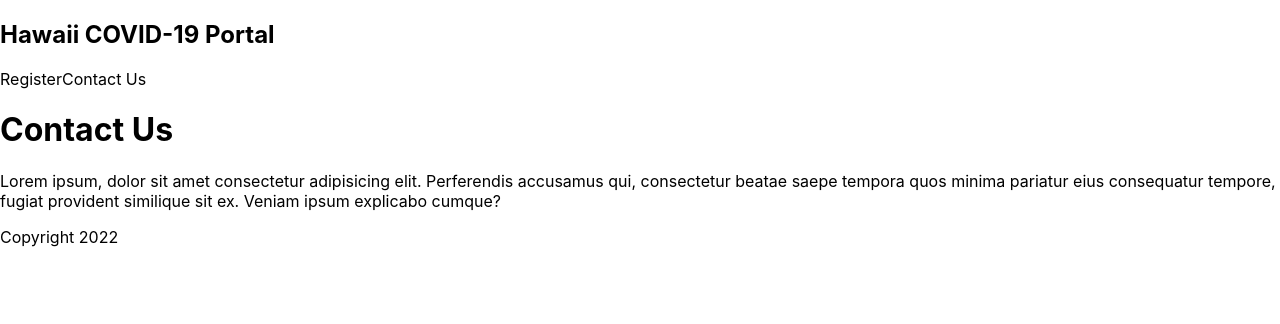
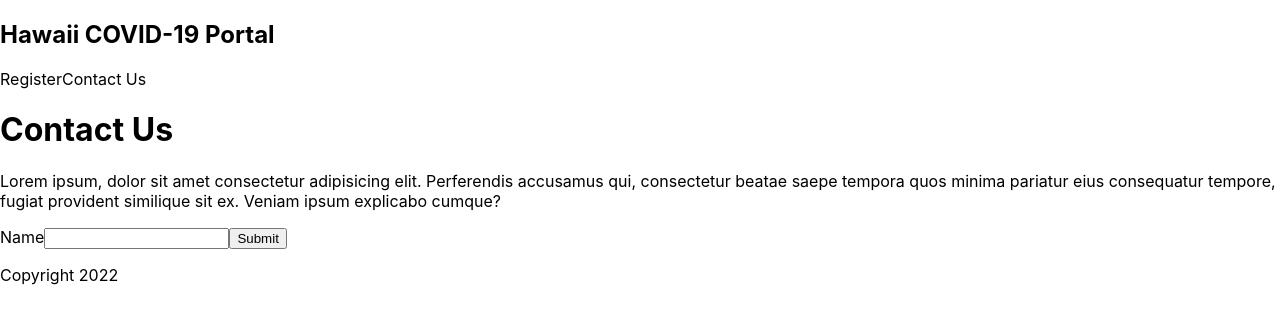
Before and after one commit to marissao/hawaii-covid19-aid-portal, a Next.js app: page /contact-us in a window 1280 px wide. Shown: the top 324 px of the page. Built offline with nearby package versions, Linux system fonts and the light colour scheme.

Commit message:
Started adding forms

```diff
--- /dev/null
+++ b/components/forms/ContactUs.js
@@ -0,0 +1,16 @@
+const ContactUsForm = () => {
+  const userContactUs = (event) => {
+    event.preventDefault(); // Stop redirecting page
+    // Add form logic here
+  };
+
+  return (
+    <form onSubmit={userContactUs}>
+      <label htmlFor='name'>Name</label>
+      <input type='text' id='name' autoComplete='name' required />
+      <button type='submit'>Submit</button>
+    </form>
+  );
+};
+
+export default ContactUsForm;
--- /dev/null
+++ b/components/forms/Login.js
@@ -0,0 +1,28 @@
+const LoginForm = () => {
+  const userLogsIn = (event) => {
+    event.preventDefault(); // Stop redirecting page
+    // Add form logic here
+  };
+
+  return (
+    <form onSubmit={userLogsIn}>
+      <input
+        type='text'
+        id='username'
+        placeholder='Username'
+        autoComplete='username'
+        required
+      />
+      <input
+        type='text'
+        id='password'
+        placeholder='Password'
+        autoComplete='current-password'
+        required
+      />
+      <button type='submit'>Submit</button>
+    </form>
+  );
+};
+
+export default LoginForm;
--- a/pages/contact-us.js
+++ b/pages/contact-us.js
@@ -1,3 +1,6 @@
+import ContactUsForm from "../components/forms/ContactUs";
+import LoginForm from "../components/forms/Login";
+
 const ContactUs = () => {
   return (
     <div>
@@ -8,6 +11,7 @@ const ContactUs = () => {
         eius consequatur tempore, fugiat provident similique sit ex. Veniam
         ipsum explicabo cumque?
       </p>
+      <ContactUsForm />
     </div>
   );
 };
--- a/pages/index.js
+++ b/pages/index.js
@@ -1,7 +1,3 @@
-import NavBar from "../components/NavBar";
-import Footer from "../components/Footer";
-import styles from "../styles/Home.module.css";
-
 export default function Home() {
   return (
     <div>
```
